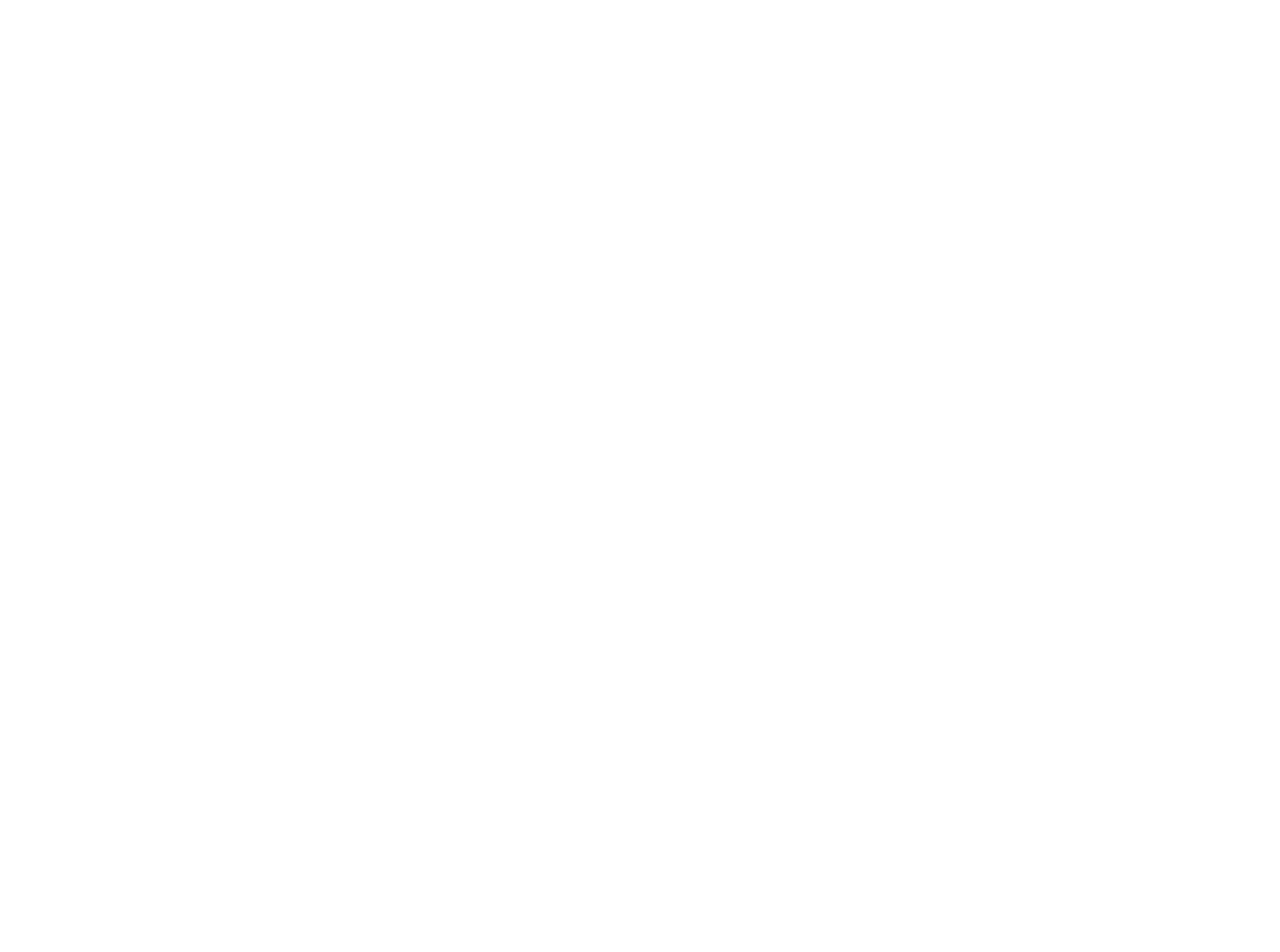
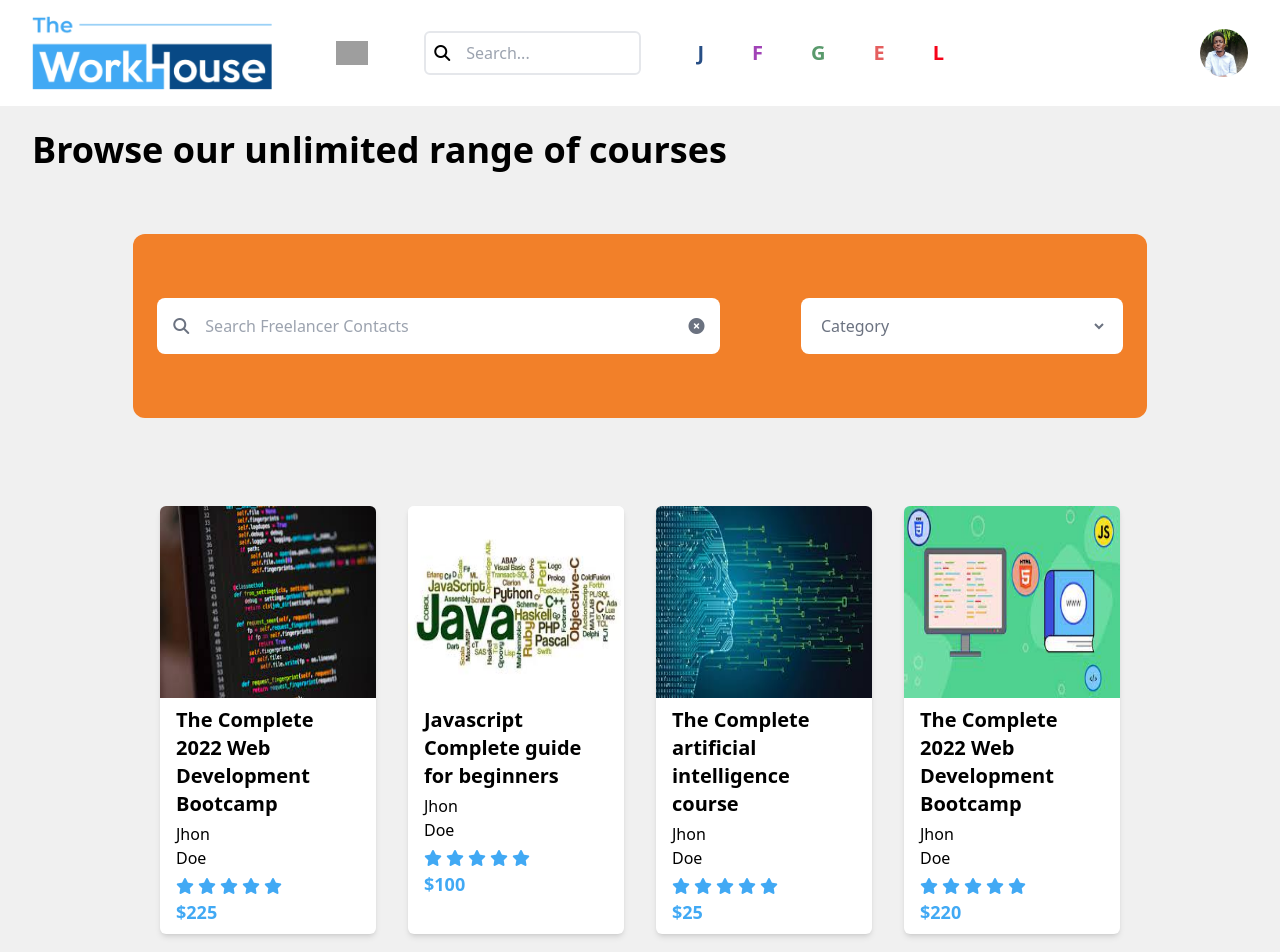
Before and after one commit to Dev-SalamSheikh/Workhouse-Project, a React (Create React App) app: page /allcourse in a window 1280 px wide. Before the commit this address had no page. Shown: the top 952 px of the page. Before the commit the page ends 800 px from the top, so only its background shows below. Built offline with nearby package versions, Linux system fonts and the light colour scheme; grey boxes are pictures that could not be loaded.

Commit message:
courses page added and previous bug fixed

```diff
--- a/src/App.js
+++ b/src/App.js
@@ -10,6 +10,7 @@
 import Login from "./Pages/Login";
 import JobSearch from "./Pages/JobSearch";
 import Freelancer from "./Pages/Freelancer";
+import CourseShop from "./Pages/CourseShop";
 
 function App() {
   return (
@@ -24,6 +25,7 @@
         <Route path="/buildcv" element={<BuildCV />} />
         <Route path="/jobs" element={<JobSearch />} />
         <Route path="/freelancer" element={<Freelancer />} />
+        <Route path="/allcourse" element={<CourseShop />} />
         <Route path="/register" element={<Register />} />
         <Route path="/login" element={<Login />} />
       </Routes>
--- /dev/null
+++ b/src/Pages/CourseShop.jsx
@@ -0,0 +1,17 @@
+import Navbar from "../components/Navbar";
+import Footer from "../components/Footer";
+import CourseSearch from "../components/CourseSearch";
+import AllCourses from "../components/AllCourses";
+
+const CourseShop = () => {
+  return (
+    <div>
+      <Navbar />
+      <CourseSearch />
+      <AllCourses />
+      <Footer />
+    </div>
+  );
+};
+
+export default CourseShop;
--- a/src/TopCourseData.js
+++ b/src/TopCourseData.js
@@ -76,6 +76,42 @@
     rating: 5,
     price: "$220",
   },
+  {
+    id: 9,
+    image: Course1,
+    title: "The Complete 2022 Web Development Bootcamp",
+    authorFristName: "Jhon",
+    authorLastName: "Doe",
+    rating: 5,
+    price: "$225",
+  },
+  {
+    id: 10,
+    image: Course2,
+    title: `Javascript Complete guide for beginners`,
+    authorFristName: "Jhon",
+    authorLastName: "Doe",
+    rating: 5,
+    price: "$100",
+  },
+  {
+    id: 11,
+    image: Course3,
+    title: "The Complete artificial intelligence course",
+    authorFristName: "Jhon",
+    authorLastName: "Doe",
+    rating: 5,
+    price: "$25",
+  },
+  {
+    id: 12,
+    image: Course4,
+    title: "The Complete 2022 Web Development Bootcamp",
+    authorFristName: "Jhon",
+    authorLastName: "Doe",
+    rating: 5,
+    price: "$220",
+  },
 ];
 
 export default courseData;
--- /dev/null
+++ b/src/components/AllCourses.jsx
@@ -0,0 +1,26 @@
+import CourseData from "../TopCourseData";
+import TopCourseCard from "../components/TopCourseCard";
+
+const AllCourses = () => {
+  return (
+    <div className="bg-Banner pb-8 lg:pb-16 px-8 lg:px-0">
+      <div className="container mx-auto lg:w-9/12 w-full">
+        <div className="card_container grid grid-cols-1 md:grid-cols-2 lg:grid-cols-4 gap-y-8 gap-x-8">
+          {CourseData.map((item) => (
+            <TopCourseCard
+              key={item.id}
+              img={item.image}
+              title={item.title}
+              authorFristName={item.authorFristName}
+              authorLastName={item.authorLastName}
+              rating={item.rating}
+              price={item.price}
+            />
+          ))}
+        </div>
+      </div>
+    </div>
+  );
+};
+
+export default AllCourses;
--- /dev/null
+++ b/src/components/CourseSearch.jsx
@@ -0,0 +1,65 @@
+import React, { useState } from "react";
+
+const CourseSearch = () => {
+  // States
+  const [inputValue, setInputValue] = useState({
+    searchCourse: "",
+    category: "",
+  });
+  return (
+    <div className="bg-Banner py-6 px-8">
+      {/* Upper Part */}
+      <div>
+        <h1 className="text-2xl md:text-3xl lg:text-4xl font-bold">
+          Browse our unlimited range of courses
+        </h1>
+      </div>
+
+      {/* SearchBox */}
+      <div className="lg:my-16 my-4">
+        <div className="w-full lg:w-10/12 mx-auto bg-coursesSearchBar lg:py-16 p-4 lg:px-6 rounded-xl flex justify-between flex-wrap lg:flex-nowrap gap-4 lg:gap-0">
+          {/* Search Relevent Courses */}
+          <div className="bg-white p-3 lg:p-4 flex items-center gap-4 rounded-lg w-full md:w-7/12">
+            <i className="fa-solid fa-magnifying-glass text-gray-500"></i>
+            <input
+              value={inputValue.searchCourse}
+              onChange={(e) =>
+                setInputValue({
+                  ...inputValue,
+                  searchCourse: e.target.value,
+                })
+              }
+              type="text"
+              placeholder="Search Freelancer Contacts"
+              className="bg-transparent border-none outline-none w-full"
+            />
+            <i className="fa-solid fa-circle-xmark text-gray-500 cursor-pointer"></i>
+          </div>
+
+          {/* Category */}
+          <div className="bg-white p-3 lg:p-4 rounded-lg w-full md:w-4/12">
+            <select
+              className="cursor-pointer bg-transparent outline-none w-full text-gray-500"
+              value={inputValue.category}
+              onChange={(e) =>
+                setInputValue({
+                  ...inputValue,
+                  category: e.target.value,
+                })
+              }
+            >
+              <option value="">Category</option>
+              <option value="">Web Development</option>
+              <option value="">Digital Marketing</option>
+              <option value="">SEO Optimization</option>
+              <option value="">Voice Artist</option>
+              <option value="">Content Writer</option>
+            </select>
+          </div>
+        </div>
+      </div>
+    </div>
+  );
+};
+
+export default CourseSearch;
--- a/src/components/FreelancerJobCard.jsx
+++ b/src/components/FreelancerJobCard.jsx
@@ -15,18 +15,18 @@
 
   return (
     <div className="w-full p-2 md:py-6 md:px-4 rounded-xl border border-black mb-4 bg-freelancerBg">
-      <div className="flex justify-between flex-wrap gap-2 lg:gap-0 lg:flex-nowrap">
+      <div className="flex justify-between flex-wrap gap-2 md:gap-6 lg:gap-0 md:flex-nowrap">
         {/* Image */}
-        <div className="w-full lg:w-2/12">
+        <div className="w-full md:w-3/12 lg:w-2/12">
           <img
             src={img}
             alt=""
-            className="w-full lg:h-[130px] h-[200px] rounded-md"
+            className="w-full lg:h-[130px] h-[200px] md:h-[100%] rounded-md"
           />
         </div>
 
         {/* Content */}
-        <div className="w-full lg:w-9/12 flex gap-4 lg:gap-6 flex-col">
+        <div className="w-full md:w-9/12 flex gap-4 lg:gap-6 flex-col">
           {/* Heading Content */}
           <div className="w-full">
             <h1 className="text-base lg:text-xl font-semibold">{title}</h1>
--- a/src/components/JobSearchCard.jsx
+++ b/src/components/JobSearchCard.jsx
@@ -17,18 +17,18 @@
       className="w-full p-2 lg:py-6 lg:px-4 rounded-xl border border-black mb-4"
       style={{ backgroundColor: "#A4E0F6" }}
     >
-      <div className="flex justify-between flex-wrap lg:flex-nowrap">
+      <div className="flex justify-between flex-wrap md:flex-nowrap md:gap-6 lg:gap-0">
         {/* Image */}
-        <div className="w-full lg:w-2/12">
+        <div className="w-full md:w-3/12 lg:w-2/12">
           <img
             src={img}
             alt={`${brand}_img`}
-            className="w-full lg:h-[110px] rounded-md"
+            className="w-full md:h-full lg:h-[110px] rounded-md"
           />
         </div>
 
         {/* Content */}
-        <div className="w-full lg:w-9/12 flex flex-col justify-between">
+        <div className="w-full md:w-9/12 flex flex-col justify-between">
           {/* Upper Content */}
           <div className="flex justify-between lg:items-center flex-col lg:flex-row gap-2 lg:gap-0">
             {/* Brand Name */}
@@ -48,7 +48,7 @@
           </div>
 
           {/* Lower Content */}
-          <div className="flex justify-between mt-1 lg:mt-0 lg:items-center flex-col gap-2">
+          <div className="flex justify-between mt-1 lg:mt-0 lg:items-center flex-col lg:flex-row gap-2">
             {/* City */}
             <div className="lg:w-full">
               <p className="font-semibold">{city}</p>
--- a/src/components/JobSearchCards.jsx
+++ b/src/components/JobSearchCards.jsx
@@ -88,7 +88,7 @@
           )}
           {/* Right Side */}
           <div
-            className={`right px-4 lg:px-0 ${
+            className={`right px-4 lg:px-0 md:w-full ${
               toggleFilter === true ? "lg:w-10/12" : "lg:w-full"
             } flex gap-8`}
           >
--- a/src/components/MessagePopup.jsx
+++ b/src/components/MessagePopup.jsx
@@ -8,7 +8,7 @@
       <div>
         {/* Message Header */}
         <div
-          className="w-full text-center py-2 h-[50px] relative"
+          className="w-full text-center py-2 h-[50px] relative flex justify-center items-center"
           style={{ backgroundColor: "#2196F3" }}
         >
           <h1 className="text-xl text-white font-semibold">Salam Sheikh</h1>
--- a/src/components/Navbar.jsx
+++ b/src/components/Navbar.jsx
@@ -176,6 +176,10 @@
     {
       name: "Become a freelancer",
       link: "/freelancer",
+    },
+    {
+      name: "Courses",
+      link: "/allcourse",
     },
   ];
 
--- a/src/components/TopCourses.jsx
+++ b/src/components/TopCourses.jsx
@@ -4,6 +4,7 @@
 import { Swiper, SwiperSlide } from "swiper/react";
 import "swiper/css/navigation";
 import { Navigation } from "swiper";
+import { NavLink } from "react-router-dom";
 
 const TopCourses = () => {
   return (
@@ -68,9 +69,11 @@
 
         {/* Buttons */}
         <div className="flex justify-center my-8">
-          <button className="border border-black px-2 rounded-full text-base lg:text-lg font-semibold">
-            View More Course
-          </button>
+          <NavLink to="/allcourse">
+            <button className="border border-black px-2 rounded-full text-base lg:text-lg font-semibold">
+              View More Course
+            </button>
+          </NavLink>
         </div>
       </div>
     </div>
--- a/tailwind.config.js
+++ b/tailwind.config.js
@@ -15,6 +15,7 @@
         bgGigBox: "#7CD175",
         searchbarBg: "#A4E0F6",
         freelancerBg: "#F3E8F6",
+        coursesSearchBar: "#F28029",
       },
       colors: {
         ThemeBlue: "#5DB5F3",
```
